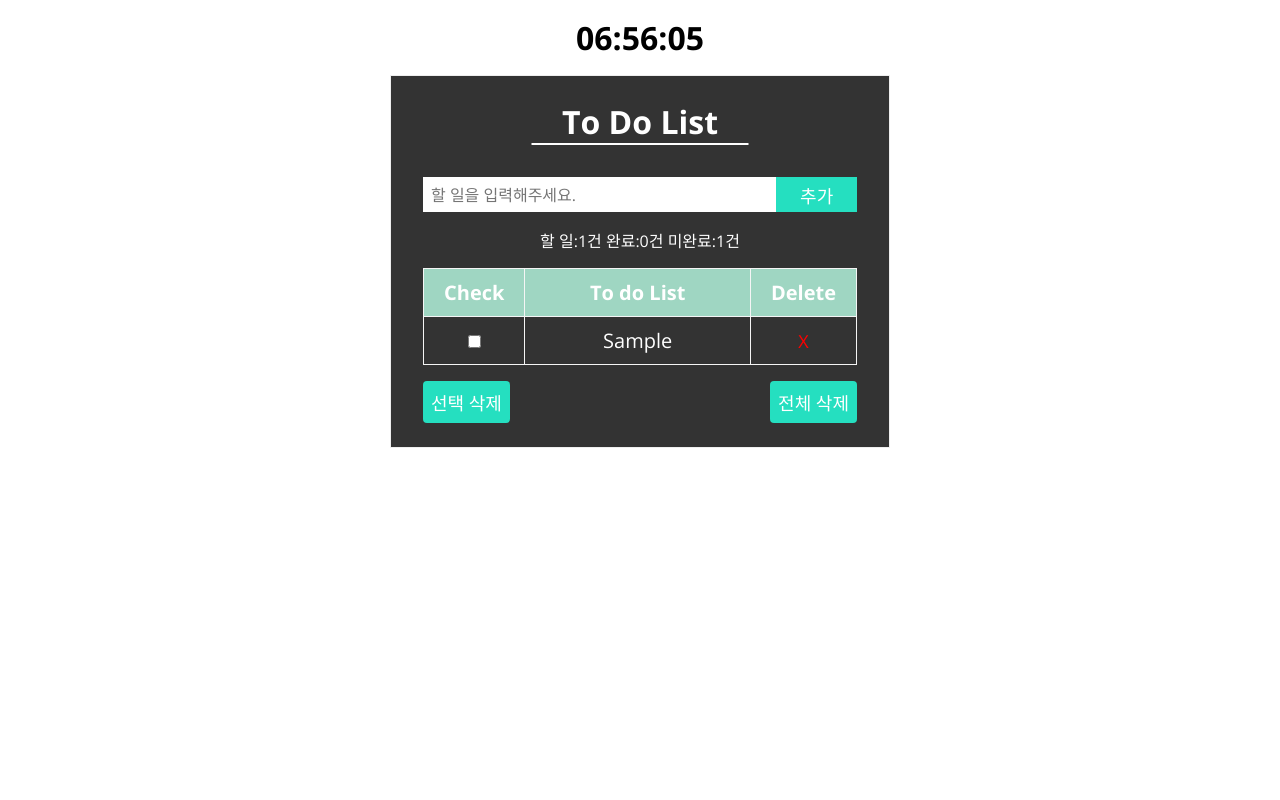
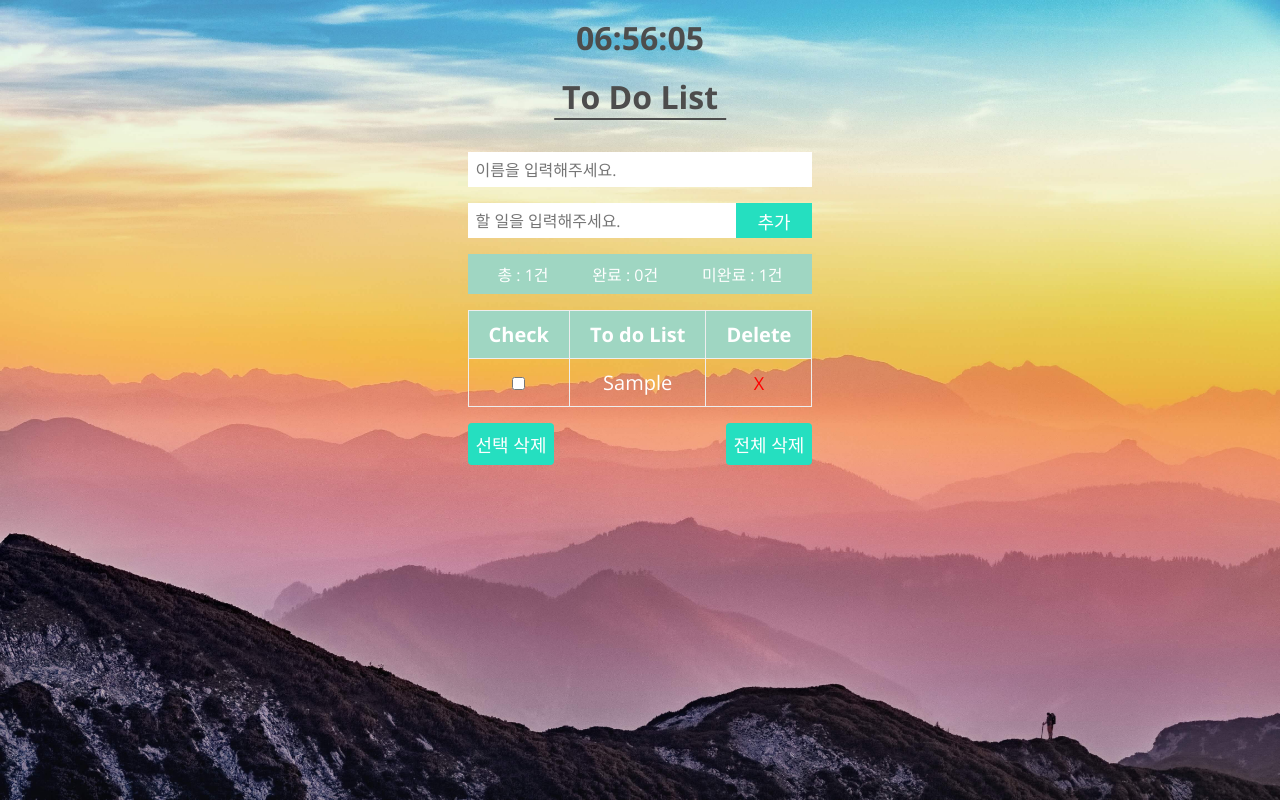
Before and after one commit to jangkyungdo/ToDoList, a plain HTML site: page index.html in a window 1280 px wide. Both pictures are taken after typing "Sample" into the empty fields and a click on the button "추가". Drawn offline with nearby package versions, Linux system fonts and the light colour scheme.

Commit message:
todolist LocalStorage update

```diff
--- a/background.js
+++ b/background.js
@@ -1,10 +1,10 @@
 // const body = document.querySelector("body");
 // const imgNumber = 5;
 
-// function paintImage(randomNumber) {
+// function createImage(randomNumber) {
 //   const image = new Image();
 //   image.src = `/img/img${randomNumber + 1}.jpg`;
-//   image.classList.add("bgImage");
+//   image.classList.add("background__image");
 //   body.appendChild(image);
 // }
 
@@ -14,12 +14,12 @@
 //   return random;
 // }
 
-// function init() {
+// function start() {
 //   const randomNumber = getRandom();
-//   paintImage(randomNumber);
+//   createImage(randomNumber);
 // }
 
-// document.addEventListener("DOMContentLoaded", init);
+// document.addEventListener("DOMContentLoaded", start);
 
 function randomBg() {
   const body = document.querySelector("body");
@@ -28,7 +28,8 @@ function randomBg() {
   const randomNumber = Math.floor(Math.random() * imgNumber);
   const image = new Image();
   image.src = `/img/img${randomNumber + 1}.jpg`;
-  image.classList.add("bgImage");
+  image.classList.add("background__image");
+
   body.appendChild(image);
 }
 document.addEventListener("DOMContentLoaded", randomBg);
--- a/index.html
+++ b/index.html
@@ -4,6 +4,8 @@
     <meta charset="UTF-8" />
     <meta name="viewport" content="width=device-width, initial-scale=1.0" />
     <script src="main.js" defer></script>
+    <script src="background.js" defer></script>
+    <script src="localstorage.js" defer></script>
     <link rel="stylesheet" href="style.css" />
     <link rel="icon" type="image/png" href="img/favicon.png" />
     <link
@@ -15,23 +17,33 @@
   <body>
     <div class="container">
       <h1 class="date"></h1>
-      <div class="list-box">
+      <div class="todolist__box">
         <h1>To Do List</h1>
-        <div class="write-box">
+        <div class="todolist__write--name">
           <input
             type="text"
-            class="todo-write"
+            class="write__name"
+            placeholder="이름을 입력해주세요."
+          />
+          <h2 class="greeting"></h2>
+        </div>
+        <div class="todolist__write--todo">
+          <input
+            type="text"
+            class="write__todo"
             placeholder="할 일을 입력해주세요."
           />
-          <button id="add-btn">추가</button>
+          <button id="todolist__add--button">추가</button>
         </div>
-        <div class="status">
-          할 일:<span id="all-todo-count">0</span>건 완료:<span
-            id="complete-todo-count"
-            >0</span
-          >건 미완료:<span id="incomplete-todo-count">0</span>건
+        <div class="todolist__status">
+          <div>총 : <span id="all-todo-count">0</span>건</div>
+          <div>
+            완료 :
+            <span id="complete-todo-count">0</span>건
+          </div>
+          <div>미완료 : <span id="incomplete-todo-count">0</span>건</div>
         </div>
-        <table class="list-table">
+        <table class="todolist__table">
           <colgroup>
             <col width="10%" />
             <col width="80%" />
@@ -44,9 +56,9 @@
               <th>Delete</th>
             </tr>
           </thead>
-          <tbody id="list-body"></tbody>
+          <tbody id="todolist__contents"></tbody>
         </table>
-        <div class="btn-container">
+        <div class="button__container">
           <button id="delete-btn" class="btn">선택 삭제</button>
           <!-- <button id="lastdel-btn" class="btn">마지막 항목 삭제</button> -->
           <button id="allDel-btn" class="btn">전체 삭제</button>
--- /dev/null
+++ b/localstorage.js
@@ -0,0 +1,54 @@
+//필요한 요소를 가져와 변수에 저장한다.
+const name = document.querySelector(".write__name");
+const greeting = document.querySelector(".greeting");
+
+// 값이 아니라 변수를 사용하기위해
+const USER_LOCALSTORAGE = "currentUser";
+const SHOWING_CLASSNAME = "showing";
+
+document.addEventListener("DOMContentLoaded", () => {
+  readLocalStorage();
+
+  greeting.addEventListener("dblclick", () => {
+    localStorage.removeItem(USER_LOCALSTORAGE);
+    name.value = "";
+    name.classList.add(SHOWING_CLASSNAME);
+    greeting.classList.remove(SHOWING_CLASSNAME);
+  });
+
+  // 로컬저장소에 유저이름을 저장하는 함수
+  function saveName(text) {
+    localStorage.setItem(USER_LOCALSTORAGE, text);
+  }
+
+  // user name craete함수
+  function askName() {
+    name.classList.add(SHOWING_CLASSNAME);
+    name.addEventListener("keypress", (event) => {
+      if (event.which === 13 || event.keyCode === 13) {
+        const currentValue = name.value;
+        craeteGreeting(currentValue);
+        saveName(currentValue); // 이름을 저장하기 위한 함수 호출
+      }
+    });
+  }
+
+  //로컬저장소에서 유저를 받아올때 showing class 추가및 삭제
+  function craeteGreeting(text) {
+    name.classList.remove(SHOWING_CLASSNAME);
+    greeting.classList.add(SHOWING_CLASSNAME);
+    greeting.innerHTML = `안녕하세요. ${text}님`;
+  }
+
+  // 로컬저장소에 유저유무 확인
+  function readLocalStorage() {
+    const currentUser = localStorage.getItem(USER_LOCALSTORAGE);
+    if (currentUser === null) {
+      // 로컬저장소에 유저가 없을때
+      askName();
+    } else {
+      // 로컬저장소에 유저가 있을때
+      craeteGreeting(currentUser);
+    }
+  }
+});
--- a/main.js
+++ b/main.js
@@ -1,33 +1,46 @@
-const addList = document.querySelector("#add-btn");
-const delAllEle = document.querySelector("#allDel-btn");
-const delLastEle = document.querySelector("#lastdel-btn");
-const delSelected = document.querySelector("#delete-btn");
-const contents = document.querySelector(".todo-write");
-const todoWrap = document.querySelector("#list-body");
+const addList = document.querySelector("#todolist__add--button");
+const allDelete = document.querySelector("#allDel-btn");
+const selectDelete = document.querySelector("#delete-btn");
+const contents = document.querySelector(".write__todo");
+const todoListWrap = document.querySelector("#todolist__contents");
+// const delLatEle = document.querySelector("#lastdel-btn");
 
-// 추가1
+let todos = [];
+const LOCALSTORAGE_TODOS = "todos";
+
+document.addEventListener("DOMContentLoaded", () => {
+  readLocalStorage();
+
+  // 추가 btn
   addList.addEventListener("click", () => {
-  addElement();
-  updateComplate();
+    if (!contents.value) {
+      alert("항목을 입력해주세요.");
+      return;
+    }
+    addElement(contents.value);
   });
 
-// 추가2
+  // 추가 Enter keypress
   contents.addEventListener("keypress", () => {
     if (event.which === 13 || event.keyCode === 13) {
-    addElement();
-    updateComplate();
+      if (!contents.value) {
+        alert("항목을 입력해주세요.");
+        return;
+      }
+      addElement(contents.value);
     }
   });
 
-// 전체 삭제
-delAllEle.addEventListener("click", () => {
-  while (todoWrap.firstChild) {
+  // 전체 삭제 btn
+  allDelete.addEventListener("click", () => {
+    while (todoListWrap.firstChild) {
       //     //  list에 첫번째 자식이 있을경우 반복 동작
-    todoWrap.removeChild(todoWrap.firstChild);
+      todoListWrap.removeChild(todoListWrap.firstChild);
       //     // list에 첫번째 자식을 삭제
     }
+    localStorage.removeItem(LOCALSTORAGE_TODOS);
 
-  // if (todoWrap.children.length === 0) {
+    // if (todoListWrap.children.length === 0) {
     //   alert("삭제할 항목이 없습니다.");
     // }
 
@@ -39,7 +52,7 @@ delAllEle.addEventListener("click", () => {
   //   const toDoList = document.querySelectorAll("#list-body > tr");
   //   if (toDoList.length > 0) {
   //     let lastToDo = toDoList.length - 1;
-//     todoWrap.removeChild(toDoList[lastToDo]);
+  //     todoListWrap.removeChild(toDoList[lastToDo]);
   //   } else {
   //     // alert("삭제할 항목이 없습니다.");
   //     return;
@@ -47,27 +60,23 @@ delAllEle.addEventListener("click", () => {
   //   updateComplate();
   // });
 
-// 선택 삭제
-delSelected.addEventListener("click", () => {
+  // 선택 삭제 btn
+  selectDelete.addEventListener("click", () => {
     const checkBox = document.querySelectorAll(".check-box");
-  checkBox.forEach((check) => {
+    [...checkBox].forEach((check) => {
       if (check.checked) {
-      todoWrap.removeChild(check.parentNode.parentNode);
-      //  parentNode, 즉 todoWrap(tbody) 밑에 있는 자식 tr을 삭제
+        todoListWrap.removeChild(check.parentNode.parentNode);
+        //  parentNode, 즉 tr을 삭제
+        let cleanToDos = todos.filter(function (todo) {
+          return todo.id !== parseInt(check.parentNode.parentNode.id);
+          //
+        });
+        todos = cleanToDos;
+        saveLocalStorage();
       }
     });
-
     updateComplate();
   });
-
-// todo update상태
-todoWrap.addEventListener("click", updateComplate);
-
-// delete button 함수
-function deleteElement() {
-  const deleteBtn = this.parentNode.parentNode;
-  todoWrap.removeChild(deleteBtn);
-}
 
   // todo update 함수
   function updateComplate() {
@@ -75,7 +84,7 @@ function updateComplate() {
     const inCompleteCount = document.querySelector("#incomplete-todo-count");
     const allCount = document.querySelector("#all-todo-count");
 
-  const toDoList = document.querySelectorAll("#list-body > tr");
+    const toDoList = document.querySelectorAll("#todolist__contents > tr");
     const checkCount = document.querySelectorAll(".check");
 
     allCount.innerHTML = toDoList.length;
@@ -84,19 +93,17 @@ function updateComplate() {
   }
 
   // createElement 함수
-function addElement() {
-  if (!contents.value) {
-    alert("항목을 입력해주세요.");
-    return;
-  }
+  function addElement(text) {
+    const tr = document.createElement("tr");
+    const newId = todos.length + 1;
 
-  let tr = document.createElement("tr");
+    tr.id = newId;
+
+    todoListWrap.appendChild(tr);
     tr.innerHTML = `
   <td><input type='checkbox' class='check-box' data-value="check"></td>
-  <td>${contents.value}</td>
+  <td>${text}</td>
   <td><button type="button" class="delete">X</button></td>`;
-
-  todoWrap.appendChild(tr);
 
     const checkBox = document.querySelectorAll(".check-box");
     [...checkBox].forEach((item) => {
@@ -108,20 +115,60 @@ function addElement() {
       item.addEventListener("click", deleteElement);
     });
 
+    const todoObject = {
+      text: text,
+      id: newId,
+    };
+    todos.push(todoObject);
+    saveLocalStorage();
+    updateComplate();
+
     contents.value = "";
     // 입력하는 todo값 초기화
   }
 
-// check함수
+  // delete button 함수
+  function deleteElement() {
+    const deleteBtn = this.parentNode.parentNode;
+    todoListWrap.removeChild(deleteBtn);
+    let cleanToDos = todos.filter(function (todo) {
+      return todo.id !== parseInt(deleteBtn.id);
+      //
+    });
+    todos = cleanToDos;
+    saveLocalStorage();
+    updateComplate();
+  }
+
+  // check class toggle 함수
   function toggle() {
-  if (this.checked) {
     this.classList.toggle("check");
+    updateComplate();
+  }
+
+  // 로컬저장소에 todos 저장 함수
+  function saveLocalStorage() {
+    localStorage.setItem(LOCALSTORAGE_TODOS, JSON.stringify(todos));
+  }
+
+  // 로컬저장소에 todos 읽어들이는 함수
+  function readLocalStorage() {
+    const readToDos = localStorage.getItem(LOCALSTORAGE_TODOS);
+
+    if (readToDos !== null) {
+      // 로컬저장소에 값이 있다면 읽어서 화면에 출력
+      const parsedToDos = JSON.parse(readToDos); // 문자열을 객체로 변환
+      [...parsedToDos].forEach((toDo) => {
+        //parsedToDos안에 있는 각각을 toDo라고한다.
+        addElement(toDo.text); //parsedToDos안에 있는 각각에 대해서 paintToDo라는 함수 호출, text는 todoObject 속성 text이다.
+      });
     }
   }
+
   // 시계 함수
-const date = document.querySelector(".date");
 
   setInterval(() => {
+    const date = document.querySelector(".date");
     const now = new Date();
     const hours = now.getHours();
     const minutes = now.getMinutes();
@@ -130,3 +177,4 @@ setInterval(() => {
       minutes < 10 ? `0${minutes}` : minutes
     }:${seconds < 10 ? `0${seconds}` : seconds}`;
   }, 1000);
+});
--- a/style.css
+++ b/style.css
@@ -1,6 +1,7 @@
 :root {
   /* color */
-  --color-main: rgb(37, 223, 192);
+  --color-light-green: rgb(37, 223, 192);
+  --color-dark-green: #9fd6c2;
   --color-white: #ffffff;
   --color-light-white: #eeeeee;
   --color-dark-white: #bdbdbd;
@@ -14,12 +15,11 @@
   padding: 0;
   box-sizing: border-box;
   font-family: "Open Sans", sans-serif;
-
   /* font-family: "Gamja Flower", cursive; */
 }
+
 button {
-  /* background: #cef2e0; */
-  background: var(--color-main);
+  background: var(--color-light-green);
   color: var(--color-white);
   font-size: 18px;
   cursor: pointer;
@@ -36,39 +36,47 @@ button {
 
 .date {
   margin: 16px 0;
+  color: var(--color-dark-grey);
 }
 
-.list-box {
+.todolist__box {
   display: flex;
   flex-direction: column;
-  width: 500px;
-  border: 1px solid #eee;
-  padding: 24px 32px;
-  background: #333;
+  min-width: 300px;
+  max-width: 100%;
+  padding: 0 10px;
 }
-.list-box h1 {
+
+.todolist__box h1 {
   text-align: center;
-  color: white;
+  /* 수정 */
+  color: var(--color-dark-grey);
   margin-bottom: 32px;
 }
 
-.list-box h1::after {
+.todolist__box h1::after {
   content: "";
   display: block;
-  background-color: white;
+  background-color: var(--color-dark-grey);
   width: 50%;
   height: 2px;
   transform: translateX(50%);
 }
 
-.write-box {
+.todolist__write--name,
+.todolist__write--todo {
   display: flex;
-  justify-content: center;
   height: 35px;
   margin-bottom: 16px;
 }
 
-.write-box input {
+.todolist__write--name {
+  text-align: center;
+}
+
+.write__name,
+.write__todo {
+  display: block;
   font-size: 16px;
   padding: 0 8px;
   width: 100%;
@@ -76,22 +84,44 @@ button {
   border: 1px solid var(--color-dark-gray);
 }
 
-.write-box input:focus {
-  border: 1px solid var(--color-main);
+.write__name:focus,
+.write__todo:focus {
+  border: 1px solid var(--color-light-green);
 }
 
-#add-btn {
+.greeting,
+.write__name {
+  display: none;
+}
+
+.showing {
+  display: block;
+}
+
+.greeting {
+  color: var(--color-dark-grey);
+  background: var(--color-white);
+  width: 100%;
+  border-radius: 20px;
+  box-shadow: 1px 1px 5px;
+}
+
+#todolist__add--button {
   width: 100px;
   border: none;
 }
 
-.status {
-  text-align: center;
-  margin-bottom: 16px;
+.todolist__status {
+  display: flex;
+  justify-content: space-around;
   color: var(--color-white);
+  background: var(--color-dark-green);
+  width: 100%;
+  margin: 0 auto 16px;
+  padding: 8px;
 }
 
-.list-table {
+.todolist__table {
   border-spacing: 0px;
   border-collapse: collapse;
   width: 100%;
@@ -100,26 +130,28 @@ button {
 
 th,
 td {
-  border: 1px solid whitesmoke;
+  border: 1px solid var(--color-light-white);
   padding: 10px 20px;
   font-size: 20px;
-  color: white;
+  color: var(--color-white);
 }
 
 th {
-  background: #9fd6c2;
+  background: var(--color-dark-green);
 }
 
-tbody td {
+#todolist__contents td {
   text-align: center;
 }
 
 button.delete {
   color: red;
+  display: block;
+  width: 100%;
   background: none;
 }
 
-.btn-container {
+.button__container {
   display: flex;
   justify-content: space-between;
 }
@@ -128,3 +160,25 @@ button.delete {
   padding: 8px;
   border-radius: 4px;
 }
+
+.background__image {
+  position: absolute;
+  top: 0;
+  left: 0;
+  width: 100%;
+  height: 100vh;
+  z-index: -1;
+  animation-name: fade;
+  animation-duration: 1s;
+  animation-timing-function: linear;
+}
+
+@keyframes fade {
+  from {
+    opacity: 0;
+  }
+
+  to {
+    opacity: 1;
+  }
+}
--- a/todo.css
+++ b/todo.css
@@ -17,6 +17,7 @@
   font-family: "Open Sans", sans-serif;
   /* font-family: "Gamja Flower", cursive; */
 }
+
 button {
   background: var(--color-light-green);
   color: var(--color-white);
@@ -38,7 +39,7 @@ button {
   color: var(--color-dark-grey);
 }
 
-.list-box {
+.todolist__box {
   display: flex;
   flex-direction: column;
   min-width: 300px;
@@ -46,13 +47,14 @@ button {
   padding: 0 10px;
 }
 
-.list-box h1 {
+.todolist__box h1 {
   text-align: center;
+  /* 수정 */
   color: var(--color-dark-grey);
   margin-bottom: 32px;
 }
 
-.list-box h1::after {
+.todolist__box h1::after {
   content: "";
   display: block;
   background-color: var(--color-dark-grey);
@@ -61,14 +63,20 @@ button {
   transform: translateX(50%);
 }
 
-.write-box {
+.todolist__write--name,
+.todolist__write--todo {
   display: flex;
-  justify-content: center;
   height: 35px;
   margin-bottom: 16px;
 }
 
-.write-box input {
+.todolist__write--name {
+  text-align: center;
+}
+
+.write__name,
+.write__todo {
+  display: block;
   font-size: 16px;
   padding: 0 8px;
   width: 100%;
@@ -76,26 +84,44 @@ button {
   border: 1px solid var(--color-dark-gray);
 }
 
-.write-box input:focus {
+.write__name:focus,
+.write__todo:focus {
   border: 1px solid var(--color-light-green);
 }
 
-#add-btn {
+.greeting,
+.write__name {
+  display: none;
+}
+
+.showing {
+  display: block;
+}
+
+.greeting {
+  color: var(--color-dark-grey);
+  background: var(--color-white);
+  width: 100%;
+  border-radius: 20px;
+  box-shadow: 1px 1px 5px;
+}
+
+#todolist__add--button {
   width: 100px;
   border: none;
 }
 
-.status {
+.todolist__status {
   display: flex;
   justify-content: space-around;
   color: var(--color-white);
-  background: #9fd6c2;
+  background: var(--color-dark-green);
   width: 100%;
   margin: 0 auto 16px;
   padding: 8px;
 }
 
-.list-table {
+.todolist__table {
   border-spacing: 0px;
   border-collapse: collapse;
   width: 100%;
@@ -104,17 +130,17 @@ button {
 
 th,
 td {
-  border: 1px solid whitesmoke;
+  border: 1px solid var(--color-light-white);
   padding: 10px 20px;
   font-size: 20px;
-  color: white;
+  color: var(--color-white);
 }
 
 th {
-  background: #9fd6c2;
+  background: var(--color-dark-green);
 }
 
-tbody td {
+#todolist__contents td {
   text-align: center;
 }
 
@@ -125,7 +151,7 @@ button.delete {
   background: none;
 }
 
-.btn-container {
+.button__container {
   display: flex;
   justify-content: space-between;
 }
@@ -135,7 +161,7 @@ button.delete {
   border-radius: 4px;
 }
 
-.bgImage {
+.background__image {
   position: absolute;
   top: 0;
   left: 0;
```
Also changed, not shown: todo.html (+17 -8 lines), todo.js (+94 -46 lines). Lines whose indentation alone changed are shown as unchanged.
